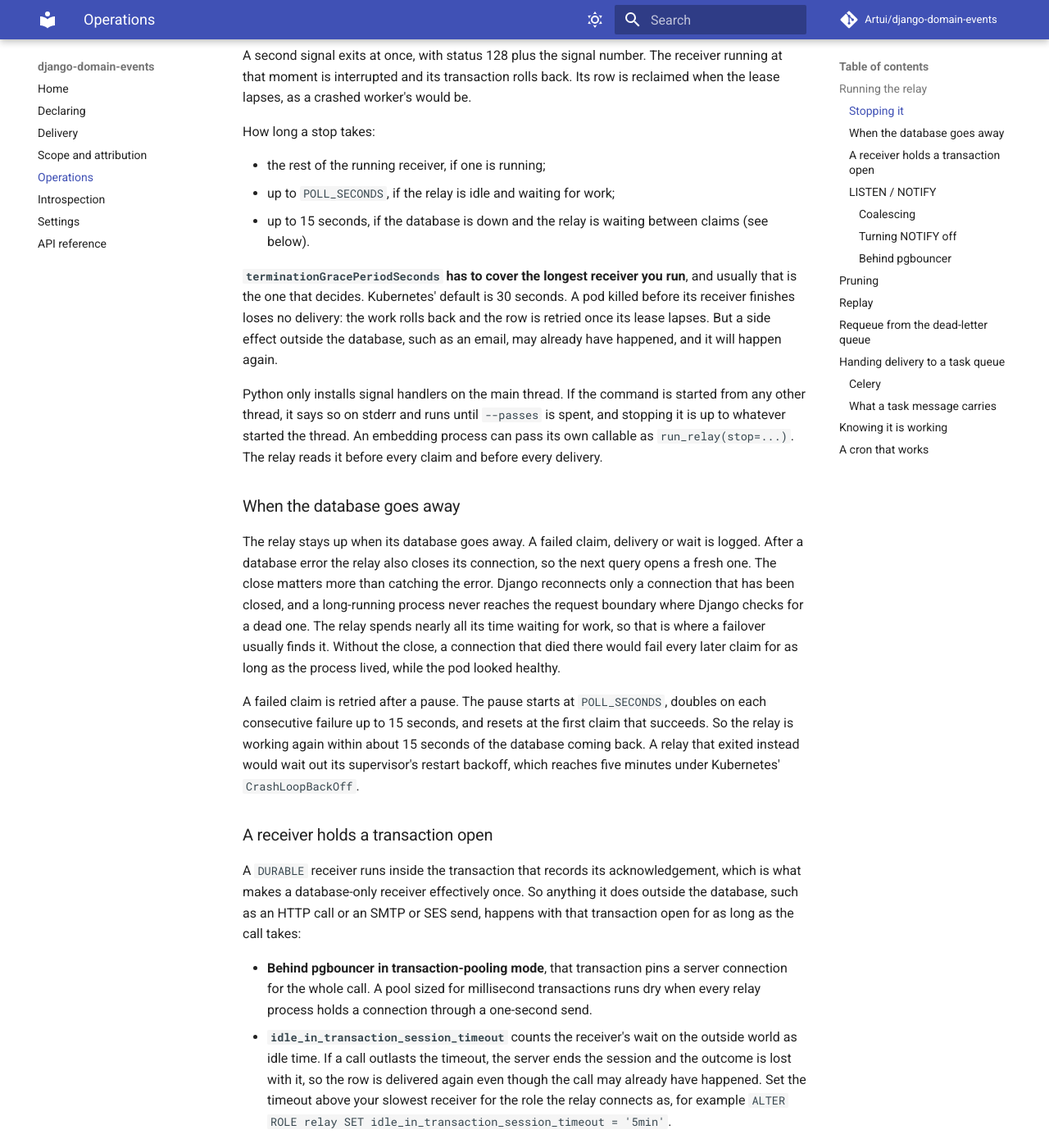
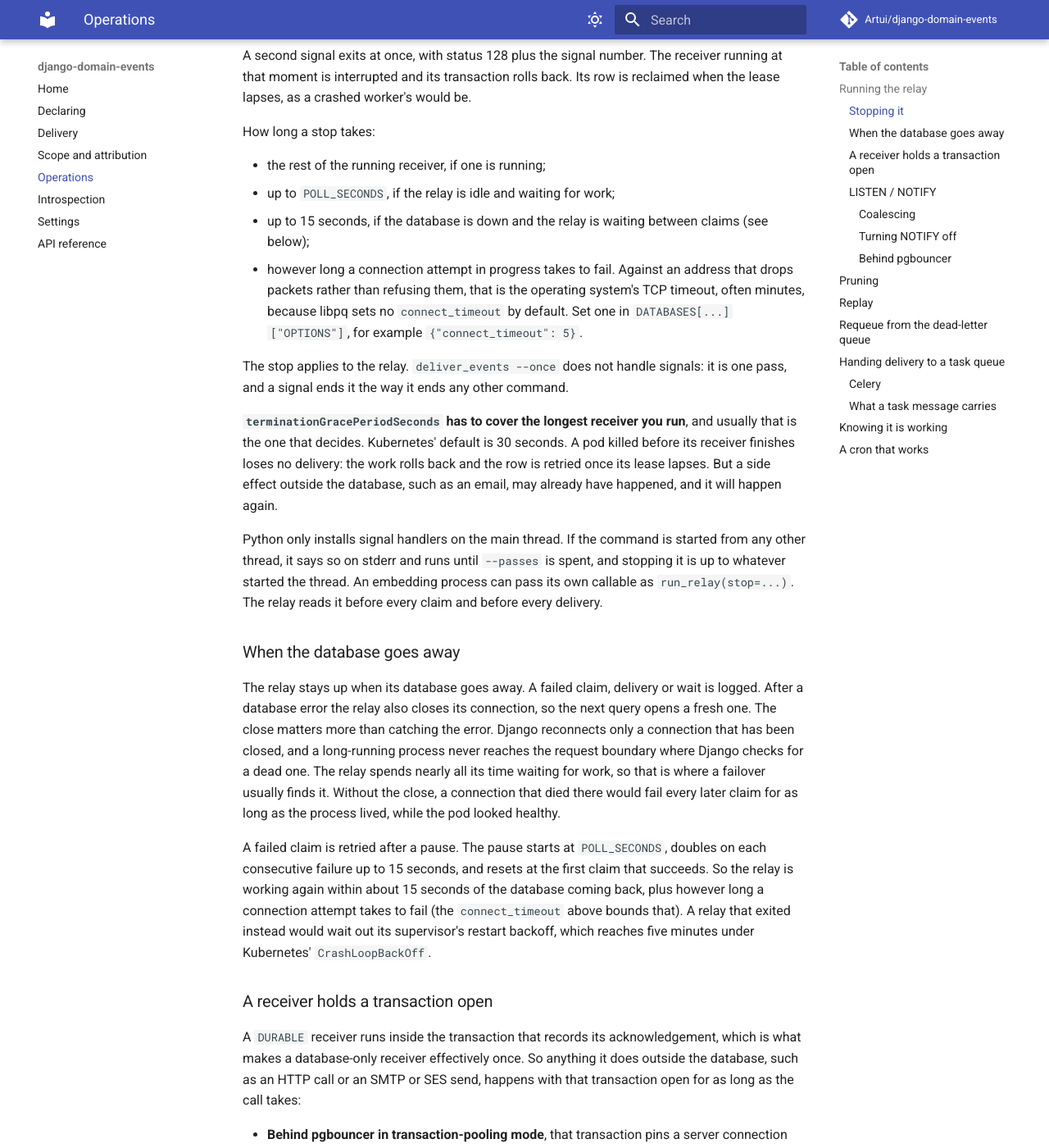
Before and after one commit to Artui/django-domain-events, an MkDocs documentation site: the page built from docs/operations.md, in a window 1280 px wide and 1400 px high, scrolled down 672 px. Shown: the whole window at 82% size. Built offline with MkDocs 1.6.1 and Material for MkDocs 9.7.7, drawn with Linux system fonts in a browser that asks for light colours; comment, search, counter and statistics services are not loaded.

Commit message:
Hold that a second signal gets out of the relay, and bound a stop's wait
A test now raises SystemExit from inside a receiver on the real relay and
asserts it ends the loop, rolls the receiver's work back and leaves the row
claimed - which fails if the relay's delivery guard is widened to
BaseException and swallows the exit. Another asserts --once installs no
signal handlers, as the operations page now says.

The operations page also says a stop waits behind a connection attempt in
progress, which against a blackholed address is the TCP timeout because
libpq sets no connect_timeout by default, and suggests setting one.

Co-Authored-By: Claude Sonnet 5.5 <noreply@anthropic.com>

```diff
--- a/docs/operations.md
+++ b/docs/operations.md
@@ -34,7 +34,15 @@ How long a stop takes:
 - the rest of the running receiver, if one is running;
 - up to `POLL_SECONDS`, if the relay is idle and waiting for work;
 - up to 15 seconds, if the database is down and the relay is waiting between
-  claims (see below).
+  claims (see below);
+- however long a connection attempt in progress takes to fail. Against an
+  address that drops packets rather than refusing them, that is the operating
+  system's TCP timeout, often minutes, because libpq sets no `connect_timeout`
+  by default. Set one in `DATABASES[...]["OPTIONS"]`, for example
+  `{"connect_timeout": 5}`.
+
+The stop applies to the relay. `deliver_events --once` does not handle signals:
+it is one pass, and a signal ends it the way it ends any other command.
 
 **`terminationGracePeriodSeconds` has to cover the longest receiver you run**,
 and usually that is the one that decides. Kubernetes' default is 30 seconds. A
@@ -63,9 +71,10 @@ pod looked healthy.
 A failed claim is retried after a pause. The pause starts at `POLL_SECONDS`,
 doubles on each consecutive failure up to 15 seconds, and resets at the first
 claim that succeeds. So the relay is working again within about 15 seconds of
-the database coming back. A relay that exited instead would wait out its
-supervisor's restart backoff, which reaches five minutes under Kubernetes'
-`CrashLoopBackOff`.
+the database coming back, plus however long a connection attempt takes to fail
+(the `connect_timeout` above bounds that). A relay that exited instead would
+wait out its supervisor's restart backoff, which reaches five minutes under
+Kubernetes' `CrashLoopBackOff`.
 
 ### A receiver holds a transaction open
 
```
Also changed, not shown: 2 other files.
